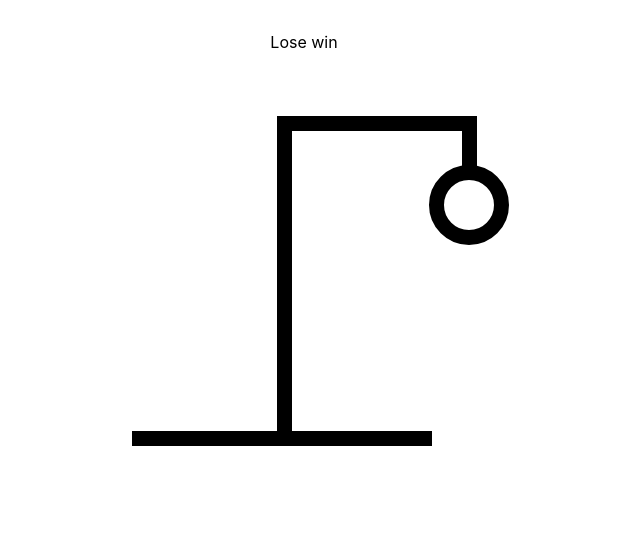
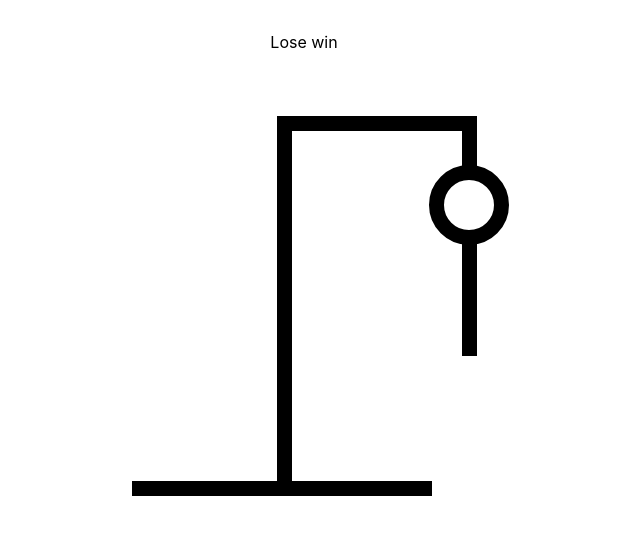
Before and after one commit to samima55/hanger-man, a React (Create React App) app: page / in a window 1280 px wide. Shown: the top 534 px of the page, without its empty margins (336-976 px from the left). Built offline with nearby package versions, Linux system fonts and the light colour scheme.

Commit message:
the body added

```diff
--- a/src/copmponents/HangmanDrawing.module.css
+++ b/src/copmponents/HangmanDrawing.module.css
@@ -4,7 +4,7 @@
     position: relative;
 }
 .hanger{
-    height: 300px;
+    height: 350px;
     width: 15px;
     background-color: black;
     margin-left: 145px;
@@ -38,3 +38,12 @@
     top: 49px;
     right: -32px;
 }
+
+.body{
+    width: 15px;
+    height: 120px;
+    background-color: black;
+    position: absolute;
+    top: 120px;
+    right: 0px;
+}
--- a/src/copmponents/HangmanDrawing.tsx
+++ b/src/copmponents/HangmanDrawing.tsx
@@ -6,11 +6,16 @@ const HEAD =(
   </div>
 )
 
+const BODY =(
+  <div className={style.body}>
 
+  </div>
+)
 function HangmanDrawing() {
   return (
     <div className={style.container}>
       {HEAD}
+      {BODY}
       <div className={style.hangerMouth} />
       <div className={style.hangerWood} />
       <div className={style.hanger} />
```
